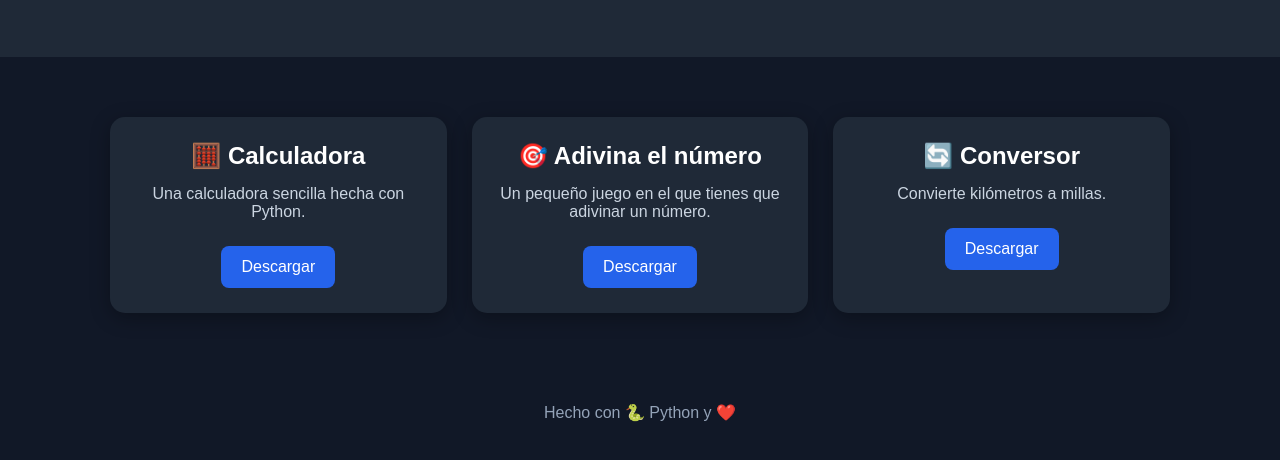
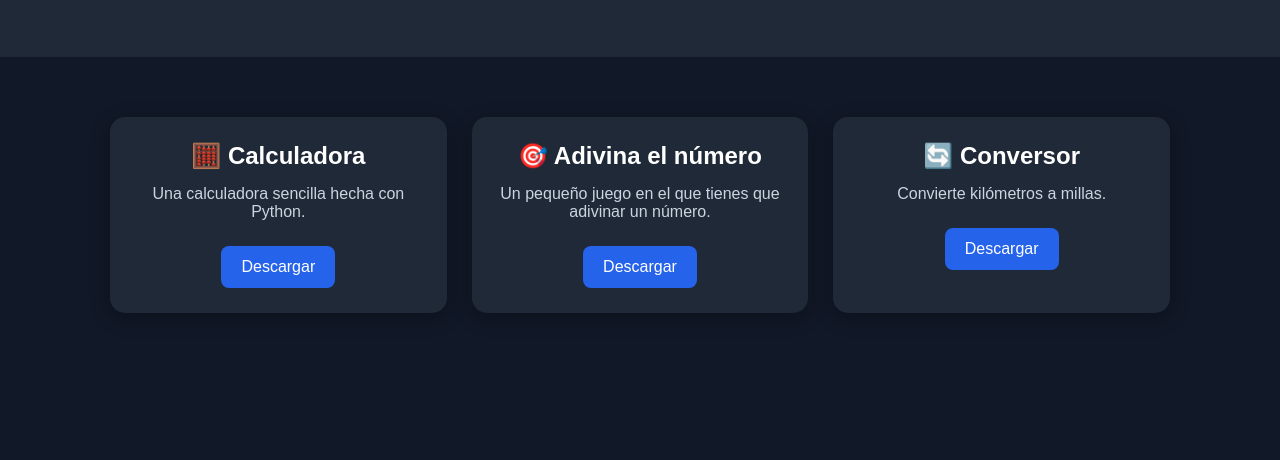
Before and after one commit to miguelangen448-creator/Mi-Programas-de-Python, a plain HTML site: page index.html in a window 1280 px wide. Shown: the part 148-608 px from the top of the page. Drawn offline with Linux system fonts and the light colour scheme.

Commit message:
Change title and remove footer from index.html
Updated the title and removed the footer section.

```diff
--- a/index.html
+++ b/index.html
@@ -3,7 +3,7 @@
 <head>
     <meta charset="UTF-8">
     <meta name="viewport" content="width=device-width, initial-scale=1.0">
-    <title>Mis Programas de Python</title>
+    <title>programas aleatorios de python</title>
     <link rel="stylesheet" href="style.css">
 </head>
 
@@ -42,9 +42,5 @@
 
         </section>
     </main>
-
-    <footer>
-        <p>Hecho con 🐍 Python y ❤️</p>
-    </footer>
 </body>
 </html>
```
